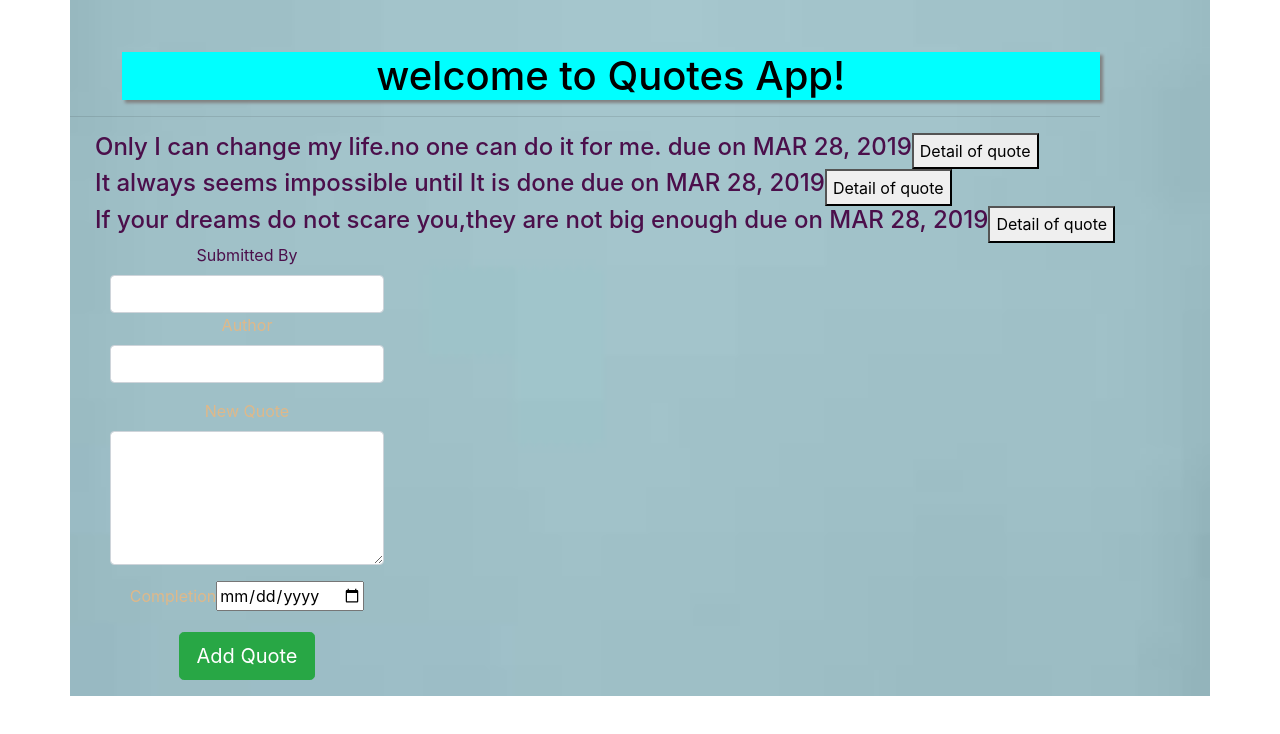
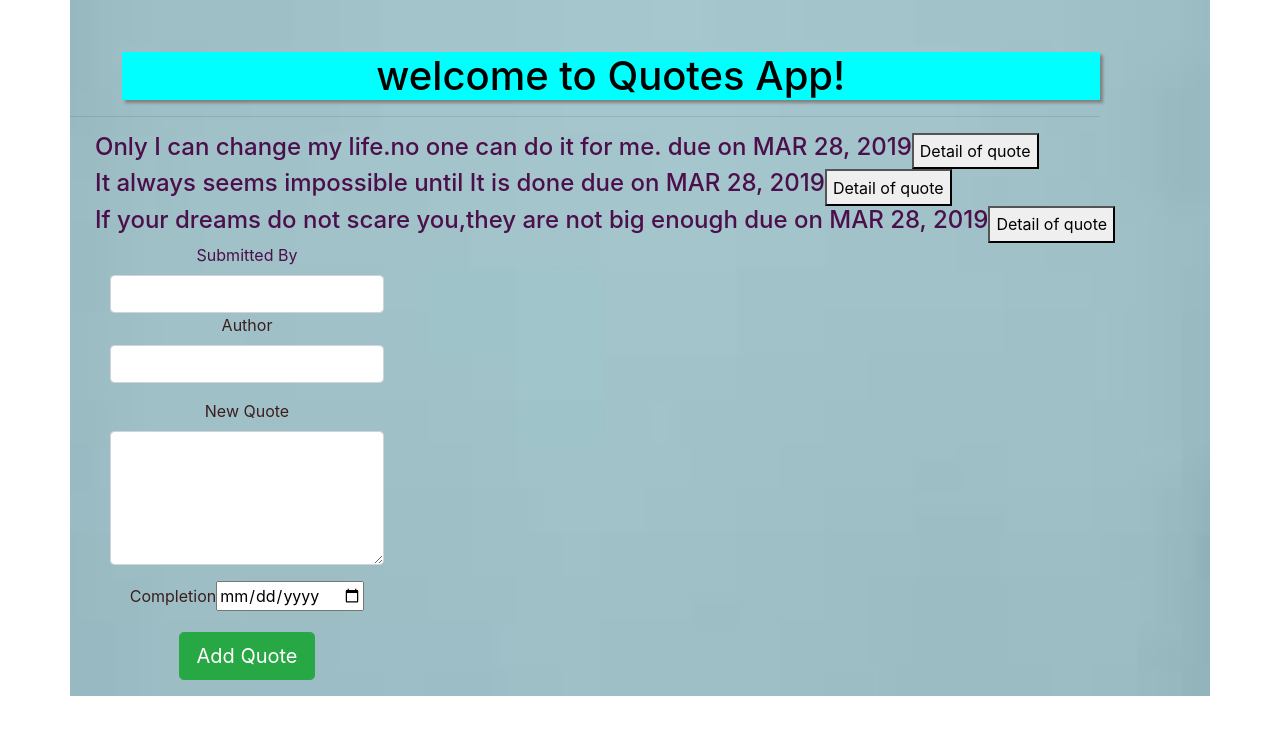
Before and after one commit to Nyirabazungu/Quotes, an Angular app: page / in a window 1280 px wide. Shown: the top 734 px of the page. Built offline with nearby package versions, Linux system fonts and the light colour scheme.

Commit message:
add color in form

```diff
--- a/src/app/quote-form/quote-form.component.css
+++ b/src/app/quote-form/quote-form.component.css
@@ -1,5 +1,5 @@
 .form-group{
-    color: rgb(223, 184, 137);
+    color:rgb(59, 30, 30)
 }
 body{
     background-color: grey;
```
